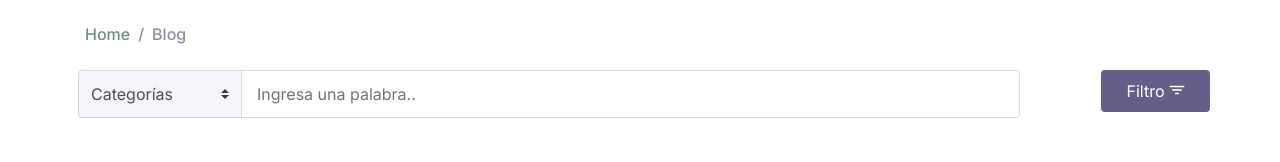
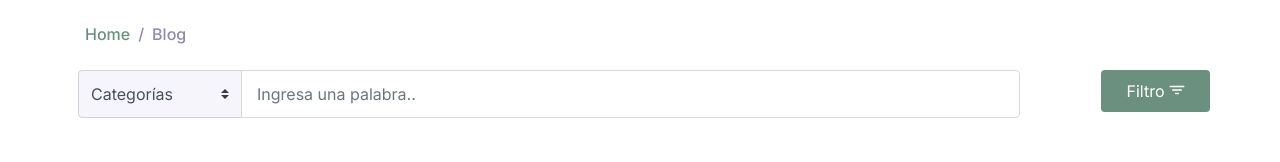
Before and after one commit to srpollin1/next-psicologo-cristian, a Next.js app: page /blog in a window 1280 px wide. Shown: the part 149-311 px from the top of the page. Built offline with nearby package versions, Linux system fonts and the light colour scheme.

Commit message:
se cambia color de filtro de blog

```diff
--- a/public/assets/css/theme.css
+++ b/public/assets/css/theme.css
@@ -572,7 +572,7 @@ a.text-dark:focus {
 
 .btn-secondary {
   color: #fff;
-  background-color: #645F88;
+  background-color: #6B9080;
   border-color: transparent;
 }
 
```
